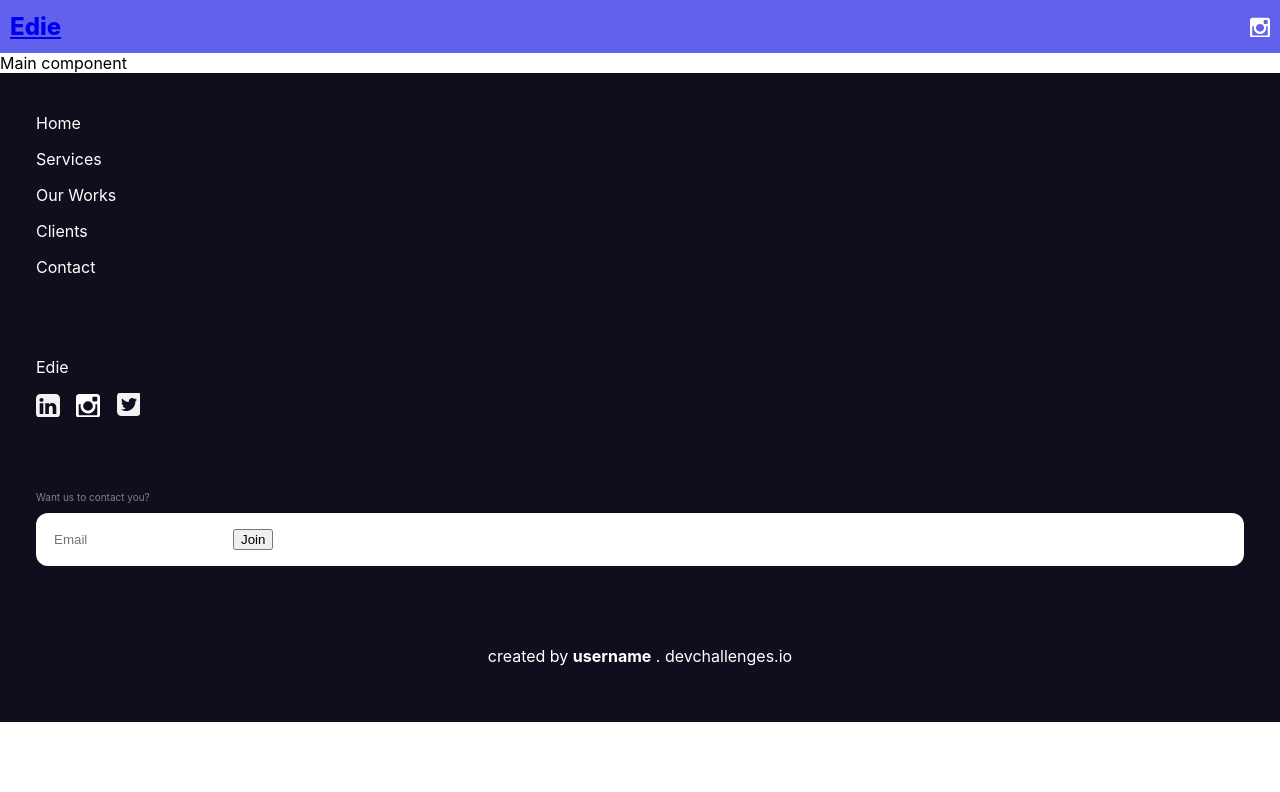
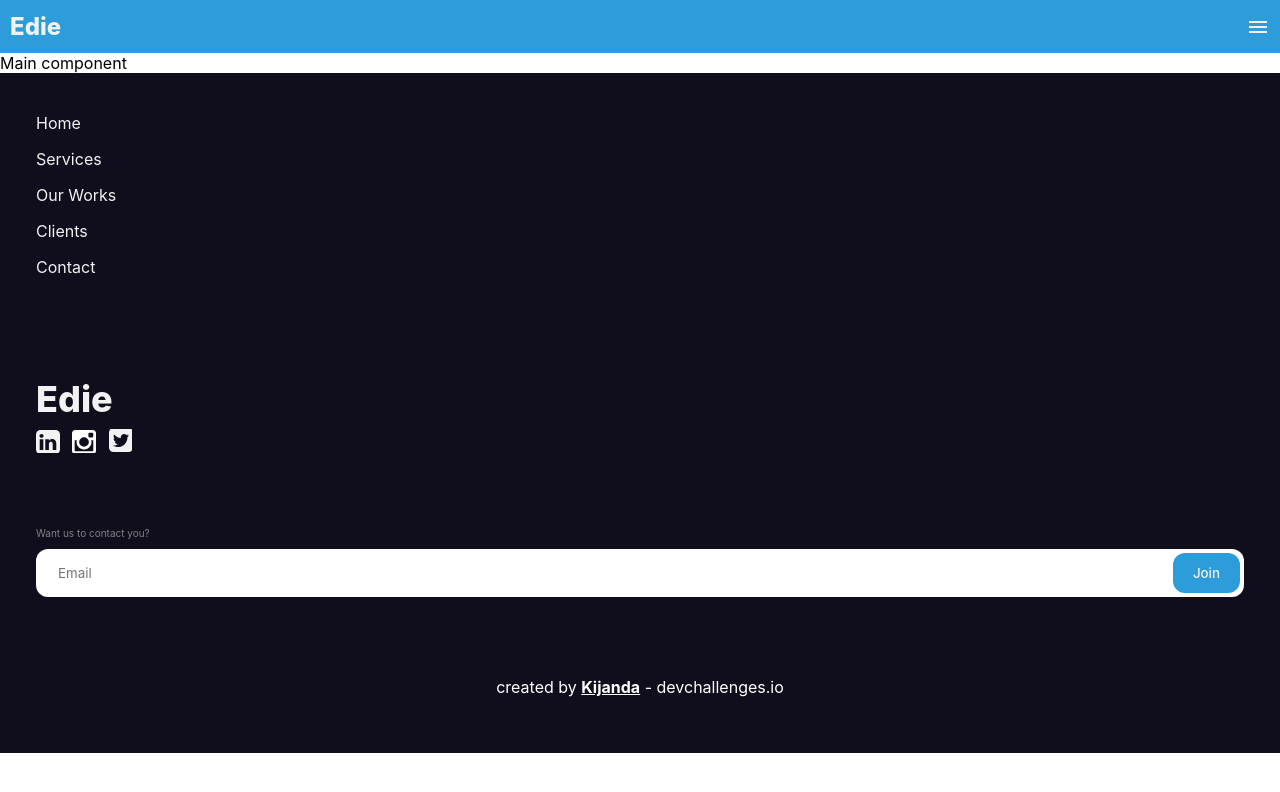
Before and after one commit to DSCKenyattaUniversity/frontend-design-translation, a React (Create React App) app: page / in a window 1280 px wide. Shown: the top 792 px of the page. Built offline with nearby package versions, Linux system fonts and the light colour scheme; the HTML template or start-up script is replaced by a standard one.

Commit message:
Added packages: styled-components and mui icons

```diff
--- a/package.json
+++ b/package.json
@@ -3,12 +3,17 @@
   "version": "0.1.0",
   "private": true,
   "dependencies": {
+    "@emotion/react": "^11.10.5",
+    "@emotion/styled": "^11.10.5",
+    "@mui/icons-material": "^5.11.0",
+    "@mui/material": "^5.11.7",
     "@testing-library/jest-dom": "^5.16.5",
     "@testing-library/react": "^13.4.0",
     "@testing-library/user-event": "^13.5.0",
     "react": "^18.2.0",
     "react-dom": "^18.2.0",
     "react-scripts": "5.0.1",
+    "styled-components": "^5.3.6",
     "web-vitals": "^2.1.4"
   },
   "scripts": {
--- a/src/App.js
+++ b/src/App.js
@@ -1,4 +1,3 @@
-import './App.css';
 import Header from './components/Header';
 import Main from './components/Main';
 import Footer from './components/Footer';
--- a/src/components/Footer.css
+++ /dev/null
@@ -1,54 +0,0 @@
-.Footer {
-    background-color: #100E1D;
-    padding: 40px 36px;
-    color: white;
-}
-.Footer a {
-    color: white;
-}
-
-.Footer .top {
-    display: flex;
-    flex-direction: column;
-    gap: 4rem; /* 64x / 16px = 4rem */
-    margin-bottom: 5rem; /* 80px / 16px = 5rem*/
-}
-
-.Footer .top .links {
-    display: flex;
-    flex-direction: column;
-    gap: 1rem;
-}
-.Footer .top .links a {
-    text-decoration: none;
-}
-.Footer .top .links a:hover {
-    text-decoration: underline;
-}
-
-.Footer .flex-mid .icons {
-    display: flex;
-    gap: 1rem; /* 1rem = 16px */
-    color: white;
-}
-
-.Footer .contact-div .input {
-    background-color: white;
-    border-radius: 12px;
-    padding: 1rem;
-    display: flex;
-    justify-content: flex-between;
-    align-items: center;
-}
-.Footer .contact-div .input input {
-    border: none;
-}
-
-.Footer .bottom {
-    text-align: center;
-    color: white;
-}
-.Footer .bottom span {
-    font-weight: bold;
-    font-style: underline;
-}
--- a/src/components/Footer.jsx
+++ b/src/components/Footer.jsx
@@ -1,12 +1,12 @@
-import "./Footer.css";
+import styled from "styled-components";
+
 import linkedin from "../assets/linkedin.svg"
 import instagram from "../assets/instagram.svg"
 import twitter from "../assets/twitter.svg"
 
-
 export default function Footer() {
     return (
-        <footer className='Footer'>
+        <StyledFooter>
             <div className="top">
                 <div className="links">
                     <a href="#home">Home</a>
@@ -16,7 +16,7 @@ export default function Footer() {
                     <a href="#contact">Contact</a>
                 </div>
                 <div className="flex-mid">
-                    <p>Edie</p>
+                    <p className="edie">Edie</p>
                     <div className="icons">
                         <img src={linkedin} alt="alt" />
                         <img src={instagram} alt="alt" />
@@ -34,8 +34,96 @@ export default function Footer() {
                 </div>
             </div>
             <p className="bottom">
-                created by <span>username</span> . devchallenges.io
+                created by <span>Kijanda</span> - devchallenges.io
             </p>
-        </footer>
+        </StyledFooter>
     )
 }
+
+const StyledFooter = styled.footer`
+    background-color: #100E1D;
+    padding: 40px 36px;
+    color: #F2F2F2;
+
+    a {
+        color: #F2F2F2;
+    }
+
+    .top {
+        display: flex;
+        flex-direction: column;
+        gap: 4rem; /* 64x / 16px = 4rem */
+        margin-bottom: 5rem; /* 80px / 16px = 5rem*/
+
+        .links {
+            display: flex;
+            flex-direction: column;
+            align-items: flex-start;
+            gap: 1rem;
+
+            a {
+                display: inline-block;
+                text-decoration: none;
+
+                &:hover {
+                    text-decoration: underline;
+                }
+            }
+        }
+
+        .flex-mid {
+            .edie {
+                font-size: 2.25rem;
+                font-weight: 800;
+                color: inherit;
+                margin-bottom: 0.5rem;
+            }
+            .icons {
+                display: flex;
+                gap: 0.75rem; /* 0.75rem = 12px */
+            }
+        }
+
+        .contact-div {
+            .input {
+                background-color: white;
+                border-radius: 12px;
+                padding: 0.25rem; /* 4px */
+                display: flex;
+                justify-content: flex-between;
+                align-items: center;
+                font-family: inherit;
+
+                input {
+                    border: none;
+                    width: 100%;
+                    margin-left: 1rem;
+                    font-family: inherit;
+                }
+
+                button {
+                    border: none;
+                    border-radius: 12px;
+                    padding: 12px 20px;
+                    background-color: #2D9CDB;
+                    color: #F2F2F2;
+                    font-weight: 500;
+                    font-family: inherit;
+                    cursor: pointer;
+                }
+            }
+        }
+    }
+
+    .bottom {
+        text-align: center;
+        color: white;
+
+        span {
+            font-weight: bold;
+            font-style: underline;
+            text-decoration: underline;
+            cursor: pointer;
+        }
+    }
+`
--- a/src/components/Header.css
+++ /dev/null
@@ -1,19 +0,0 @@
-.Header {
-    background-color: rgb(97, 97, 238);
-    color: black;
-    display: flex;
-    align-items: center;
-    justify-content: space-between;
-    padding: 12px 10px;
-}
-
-.Header .logo {
-    display: block;
-    font-size: 24px;
-    font-weight: 800;
-}
-
-.Header .menu-icon {
-    width: 20px;
-    height: 20px;
-}
--- a/src/components/Header.jsx
+++ b/src/components/Header.jsx
@@ -1,13 +1,28 @@
-import "./Header.css";
-// import { ReactComponent as Menu } from "../assets/instagram.svg";
-import menuIcon from "../assets/instagram.svg";
+import styled from "styled-components";
+import MenuIcon from '@mui/icons-material/Menu';
 
 export default function Header () {
     return (
-        <header className="Header">
+        <StyledHeader>
             <a href="/" alt="Edie" className="logo">Edie</a>
-            {/* <Menu className="menu-icon" /> */}
-            <img src={menuIcon} alt="menu-icon" className="menu-icon" />
-        </header>
+            <MenuIcon />
+        </StyledHeader>
     )
 }
+
+const StyledHeader = styled.header`
+    background-color: #2D9CDB;
+    color: #F2F2F2;
+    display: flex;
+    align-items: center;
+    justify-content: space-between;
+    padding: 12px 10px;
+
+    & .logo {
+        display: block;
+        font-size: 24px;
+        font-weight: 800;
+        text-decoration: none;
+        color: inherit;
+    }
+`
```
Also changed, not shown: src/App.css (deleted), src/logo.svg (deleted), 1 other file (tests, documents, lock files or other folders).
